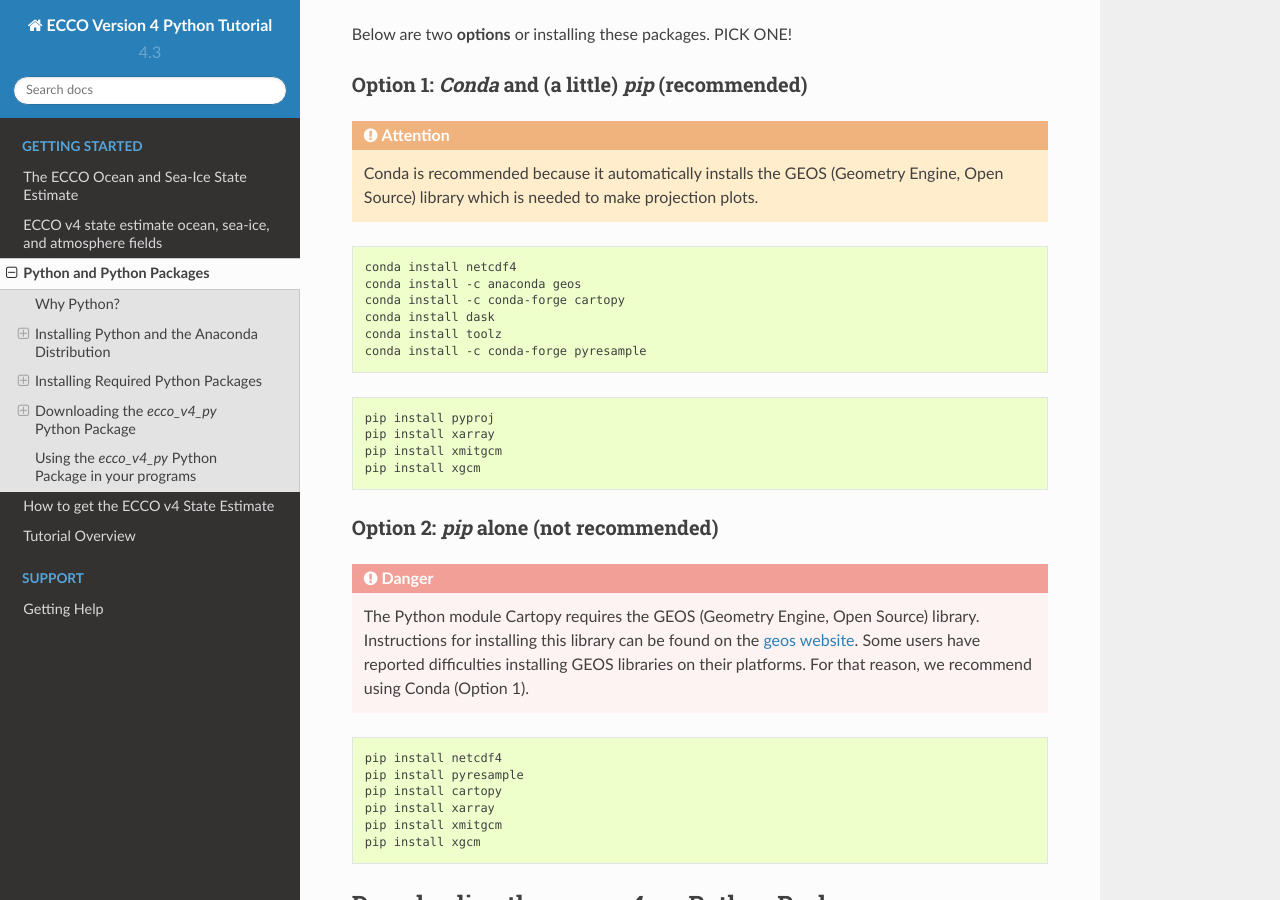
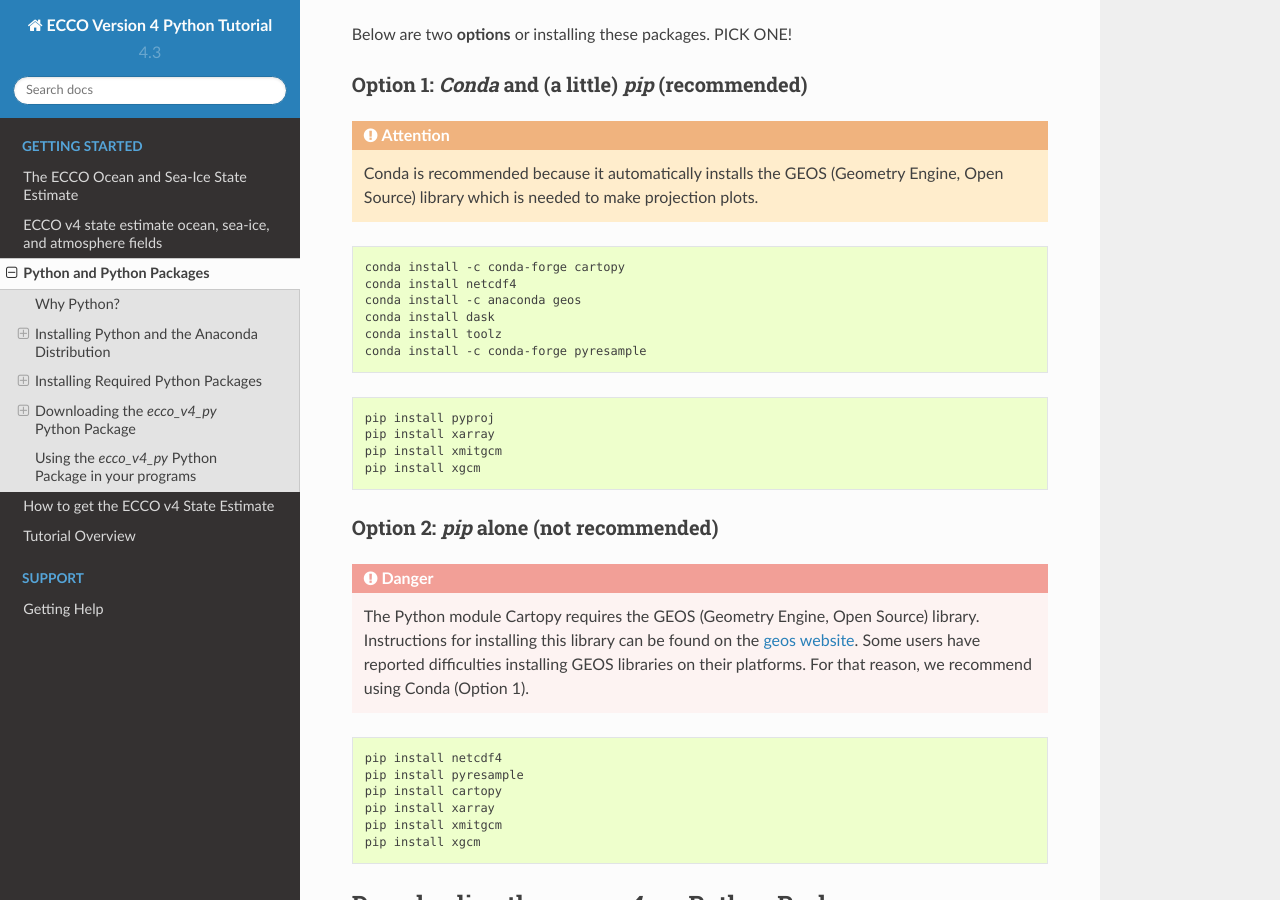
Before and after one commit to ECCO-GROUP/ECCO-v4-Python-Tutorial, a Sphinx documentation site: the page built from doc/Installing_Python_and_Python_Packages.rst, in a window 1280 px wide and 900 px high, scrolled down 1245 px. Built offline with Sphinx 7.4.7 and the Read the Docs theme 2.0.0, drawn with Linux system fonts in a browser that asks for light colours; formulas are drawn with MathJax 3; pages that are not in the unit, such as notebooks, are missing from menus.

```diff
--- a/doc/Installing_Python_and_Python_Packages.rst
+++ b/doc/Installing_Python_and_Python_Packages.rst
@@ -69,9 +69,9 @@ Option 1: *Conda* and (a little) *pip* (recommended)
 
 .. code-block:: bash
 
+    conda install -c conda-forge cartopy
     conda install netcdf4
     conda install -c anaconda geos
-    conda install -c conda-forge cartopy
     conda install dask
     conda install toolz
     conda install -c conda-forge pyresample
```
